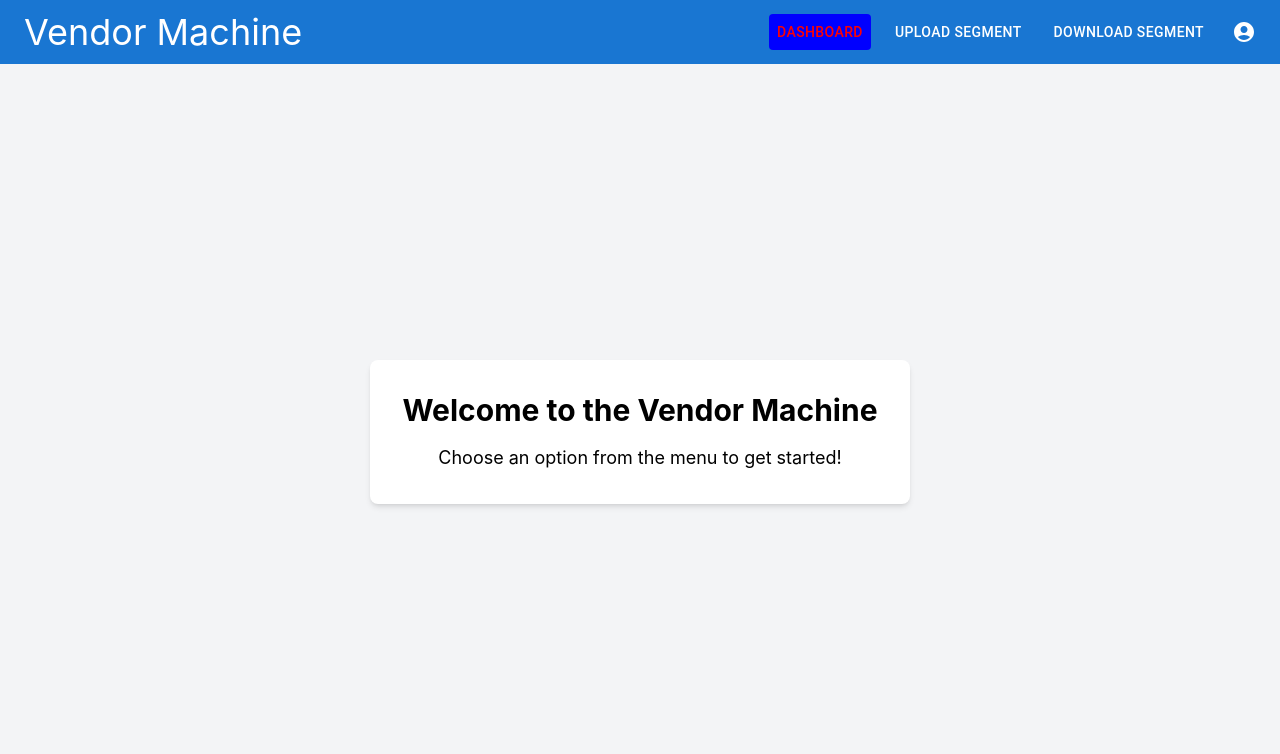
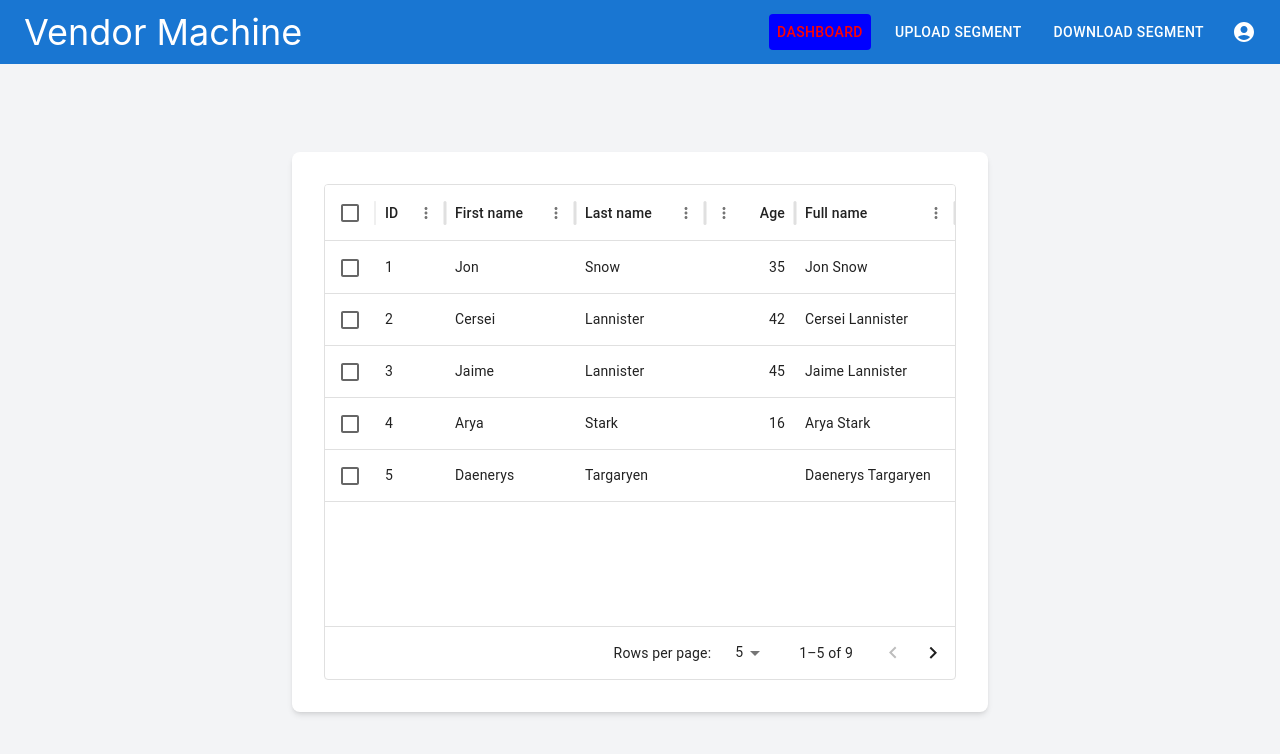
Before and after one commit to atanushil/Vendor-Machine, a React (Create React App) app: page /dashboard in a window 1280 px wide. Shown: the top 754 px of the page. Built offline with nearby package versions, Linux system fonts and the light colour scheme.

Commit message:
add new component DataTable

```diff
--- a/package.json
+++ b/package.json
@@ -8,6 +8,7 @@
     "@emotion/styled": "^11.11.5",
     "@mui/icons-material": "^5.16.0",
     "@mui/material": "^5.16.0",
+    "@mui/x-data-grid": "^7.10.0",
     "@testing-library/jest-dom": "^5.17.0",
     "@testing-library/react": "^13.4.0",
     "@testing-library/user-event": "^13.5.0",
--- a/src/App.js
+++ b/src/App.js
@@ -1,5 +1,5 @@
-import { useState } from "react";
-import { BrowserRouter as Router, Routes, Route, Navigate } from "react-router-dom";
+import { useState, useEffect } from "react";
+import { BrowserRouter as Router, Routes, Route, Navigate, useLocation } from "react-router-dom";
 import Login from "./components/Login";
 import NavBar from "./components/NavBar";
 import Dashboard from "./components/Dashboard";
@@ -12,6 +12,40 @@
   { label: "Upload Segment", link: "/upload" },
   { label: "Download Segment", link: "/download" },
 ];
+
+function AppRoutes({ isLoggedIn, setIsLoggedIn, activeMenuItem, setActiveMenuItem }) {
+  const location = useLocation();
+
+  useEffect(() => {
+    const currentPath = location.pathname;
+    const currentItem = menuItems.find(item => item.link === currentPath);
+    if (currentItem) {
+      setActiveMenuItem(currentItem.label);
+    } else if (currentPath === '/') {
+      setActiveMenuItem('Dashboard'); // Or any default you prefer
+    }
+  }, [location, setActiveMenuItem]);
+
+  return (
+    <Routes>
+      {!isLoggedIn ? (
+        <>
+          <Route path="/" element={<Login setIsLoggedIn={setIsLoggedIn} setActiveMenuItem={setActiveMenuItem} />} />
+          <Route path="*" element={<Navigate to="/" />} />
+        </>
+      ) : (
+        <>
+          <Route path="/" element={<Navigate to="/dashboard" />} />
+          <Route path="/dashboard" element={<Dashboard />} />
+          <Route path="/upload" element={<Upload />} />
+          <Route path="/download" element={<Download />} />
+          <Route path="/profile" element={<Profile />} /> {/* Add Profile route */}
+          <Route path="*" element={<Navigate to="/dashboard" />} />
+        </>
+      )}
+    </Routes>
+  );
+}
 
 function App() {
   const [isLoggedIn, setIsLoggedIn] = useState(true);
@@ -28,22 +62,12 @@
           setActiveMenuItem={setActiveMenuItem}
         />
         <main className="flex-grow flex items-center justify-center bg-gray-100 p-4">
-          <Routes>
-            {!isLoggedIn ? (
-              <>
-                <Route path="/" element={<Login setIsLoggedIn={setIsLoggedIn} setActiveMenuItem={setActiveMenuItem} />} />
-                <Route path="*" element={<Navigate to="/" />} />
-              </>
-            ) : (
-              <>
-                <Route path="/dashboard" element={<Dashboard />} />
-                <Route path="/upload" element={<Upload />} />
-                <Route path="/download" element={<Download />} />
-                <Route path="/profile" element={<Profile />} /> {/* Add Profile route */}
-                <Route path="*" element={<Navigate to="/dashboard" />} />
-              </>
-            )}
-          </Routes>
+          <AppRoutes
+            isLoggedIn={isLoggedIn}
+            setIsLoggedIn={setIsLoggedIn}
+            activeMenuItem={activeMenuItem}
+            setActiveMenuItem={setActiveMenuItem}
+          />
         </main>
       </div>
     </Router>
--- a/src/components/Dashboard.jsx
+++ b/src/components/Dashboard.jsx
@@ -1,10 +1,10 @@
 import React from 'react';
+import DataTable from './table/DataTable';
 
 export default function Dashboard() {
   return (
-    <div className="max-w-3xl mx-auto bg-white p-8 shadow-md rounded-lg">
-      <h1 className="text-3xl font-bold text-center mb-4">Welcome to the Vendor Machine</h1>
-      <p className="text-lg text-center">Choose an option from the menu to get started!</p>
+    <div className="max-w-3xl mx-auto bg-white p-8 shadow-md rounded-lg h-[70vh]">
+      <DataTable/>
     </div>
   );
 }
--- /dev/null
+++ b/src/components/table/DataTable.jsx
@@ -0,0 +1,52 @@
+import * as React from 'react';
+import { DataGrid } from '@mui/x-data-grid';
+
+const columns = [
+  { field: 'id', headerName: 'ID', width: 70 },
+  { field: 'firstName', headerName: 'First name', width: 130 },
+  { field: 'lastName', headerName: 'Last name', width: 130 },
+  {
+    field: 'age',
+    headerName: 'Age',
+    type: 'number',
+    width: 90,
+  },
+  {
+    field: 'fullName',
+    headerName: 'Full name',
+    description: 'This column has a value getter and is not sortable.',
+    sortable: false,
+    width: 160,
+    valueGetter: (value, row) => `${row.firstName || ''} ${row.lastName || ''}`,
+  },
+];
+
+const rows = [
+  { id: 1, lastName: 'Snow', firstName: 'Jon', age: 35 },
+  { id: 2, lastName: 'Lannister', firstName: 'Cersei', age: 42 },
+  { id: 3, lastName: 'Lannister', firstName: 'Jaime', age: 45 },
+  { id: 4, lastName: 'Stark', firstName: 'Arya', age: 16 },
+  { id: 5, lastName: 'Targaryen', firstName: 'Daenerys', age: null },
+  { id: 6, lastName: 'Melisandre', firstName: null, age: 150 },
+  { id: 7, lastName: 'Clifford', firstName: 'Ferrara', age: 44 },
+  { id: 8, lastName: 'Frances', firstName: 'Rossini', age: 36 },
+  { id: 9, lastName: 'Roxie', firstName: 'Harvey', age: 65 },
+];
+
+export default function DataTable() {
+  return (
+    <div style={{ height:'100%', width: '100%' }}>
+      <DataGrid
+        rows={rows}
+        columns={columns}
+        initialState={{
+          pagination: {
+            paginationModel: { page: 0, pageSize: 5},
+          },
+        }}
+        pageSizeOptions={[5, 10,15]}
+        checkboxSelection
+      />
+    </div>
+  );
+}
```
Also changed, not shown: 1 other file (tests, documents, lock files or other folders).
